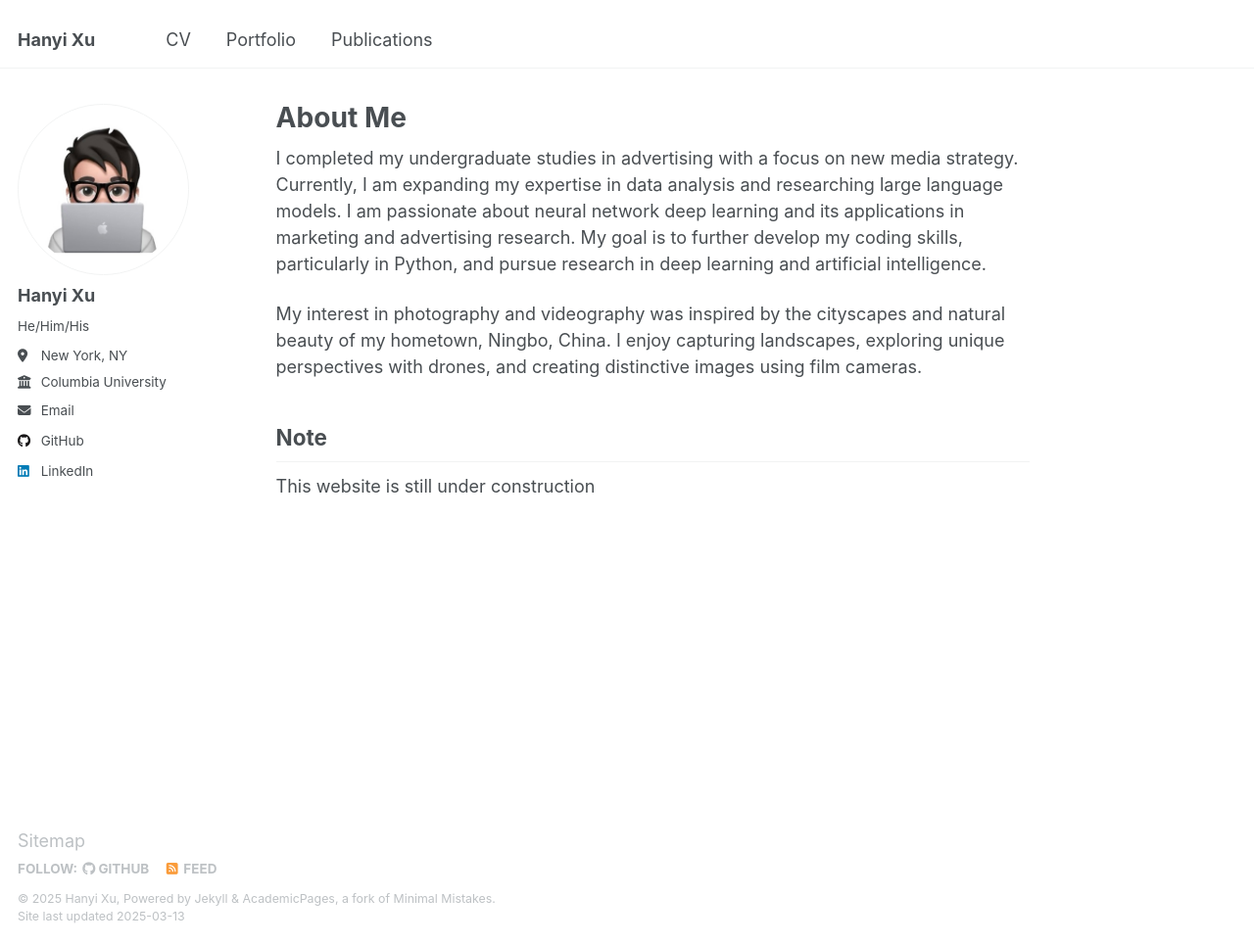
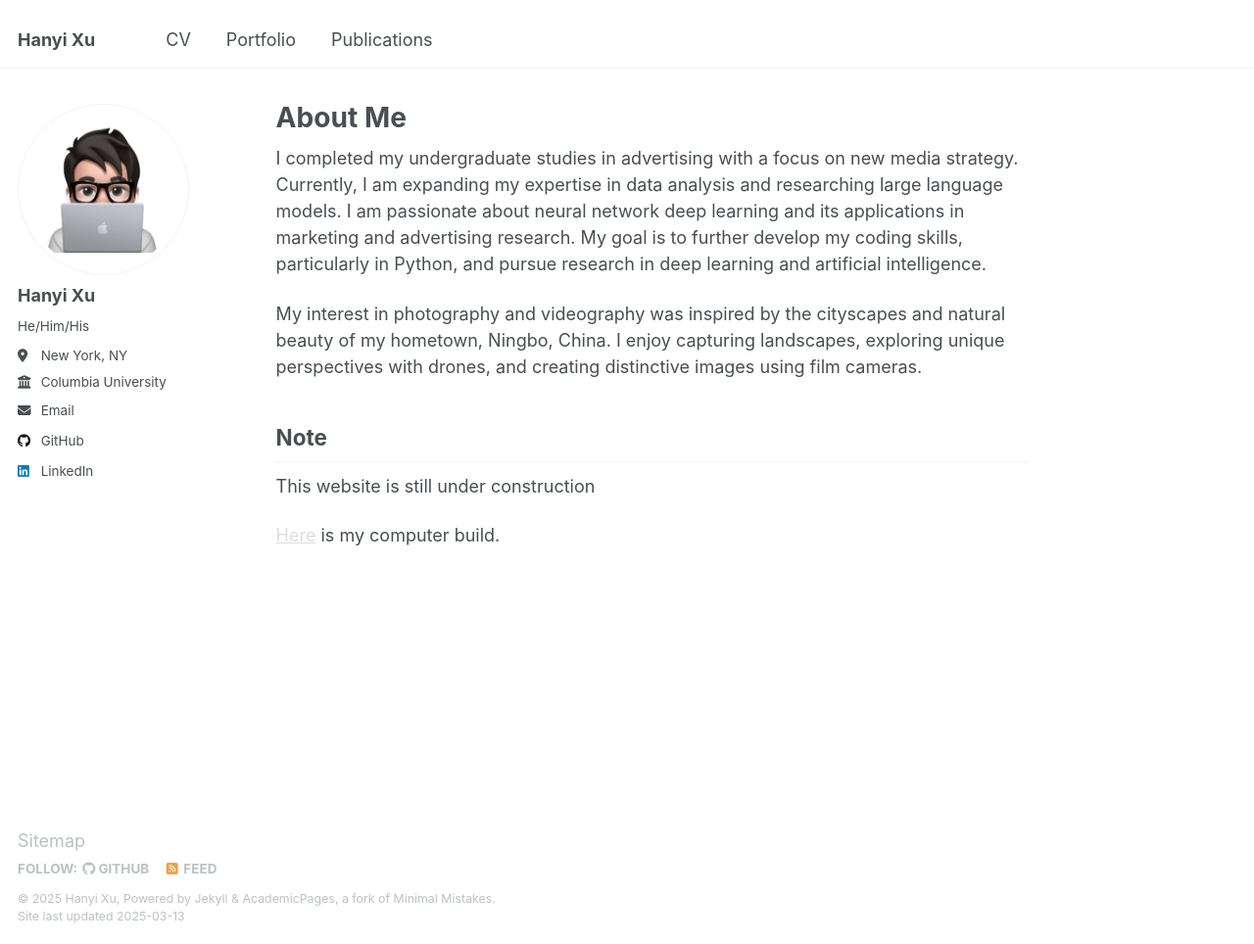
Before and after one commit to hanyixu/hanyixu.github.io, a Jekyll site: the page built from _pages/about.md, in a window 1280 px wide and 964 px high. Shown: the whole window at 98% size. Built offline with Jekyll 4.4.1, drawn with Linux system fonts in a browser that asks for light colours.

Commit message:
Update about.md

```diff
--- a/_pages/about.md
+++ b/_pages/about.md
@@ -14,3 +14,5 @@ My interest in photography and videography was inspired by the cityscapes and na
 
 ## Note
 This website is still under construction
+
+<a href="https://pcpartpicker.com/list/ffPY2x" style="color:#dddddd">Here</a> is my computer build.
```
